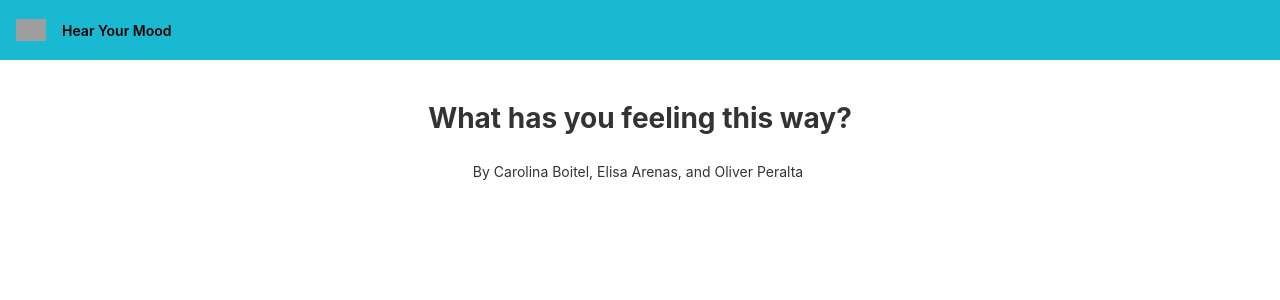
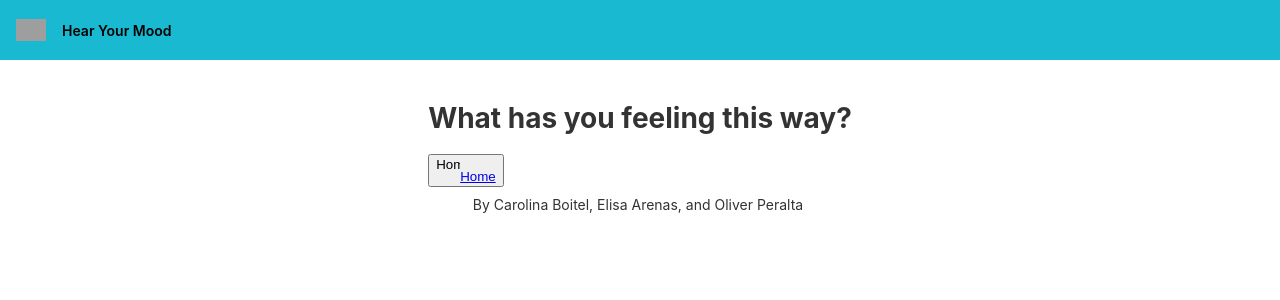
Before and after one commit to OliverPeralta/HearYourMood, an Angular app: page /second-mood in a window 1280 px wide. Shown: the top 300 px of the page. Built offline with nearby package versions, Linux system fonts and the light colour scheme; grey boxes are pictures that could not be loaded.

Commit message:
crappy home button on second and third page

```diff
--- a/package.json
+++ b/package.json
@@ -15,6 +15,7 @@
     "@angular/compiler": "^16.2.0",
     "@angular/core": "^16.2.0",
     "@angular/forms": "^16.2.0",
+    "@angular/material": "^16.2.8",
     "@angular/platform-browser": "^16.2.0",
     "@angular/platform-browser-dynamic": "^16.2.0",
     "@angular/router": "^16.2.0",
--- a/src/app/app.component.ts
+++ b/src/app/app.component.ts
@@ -1,9 +1,8 @@
 import { Component } from '@angular/core';
-
 @Component({
   selector: 'app-root',
   templateUrl: './app.component.html',
-  styleUrls: ['./app.component.css']
+  styleUrls: ['./app.component.css'],
 })
 export class AppComponent {
   title = 'HearYourMood';
--- a/src/app/second-mood/second-mood.component.html
+++ b/src/app/second-mood/second-mood.component.html
@@ -1 +1,5 @@
 <h1>What has you feeling this way?</h1>
+<button type="button" mat-menu-item>
+  <mat-icon>Home</mat-icon>
+  <a routerLink="/first-page"><span>Home</span></a>
+</button>
--- a/src/app/third-page/third-page.component.html
+++ b/src/app/third-page/third-page.component.html
@@ -1 +1,5 @@
 <p>third-page works!</p>
+<button type="button" mat-menu-item>
+  <mat-icon>Home</mat-icon>
+  <a routerLink="/first-page"><span>Home</span></a>
+</button>
```
Also changed, not shown: src/app/app.component.html (+4 -4 lines), src/app/app.module.ts (+8 -2 lines), 1 other file (tests, documents, lock files or other folders).
